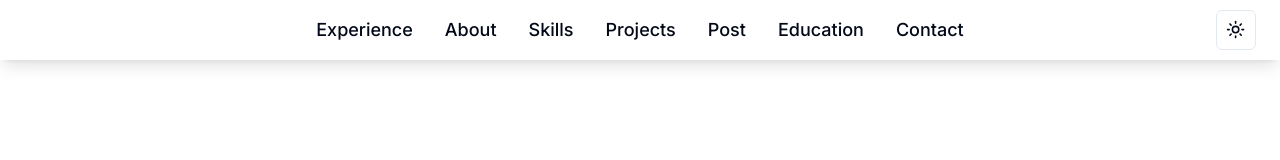
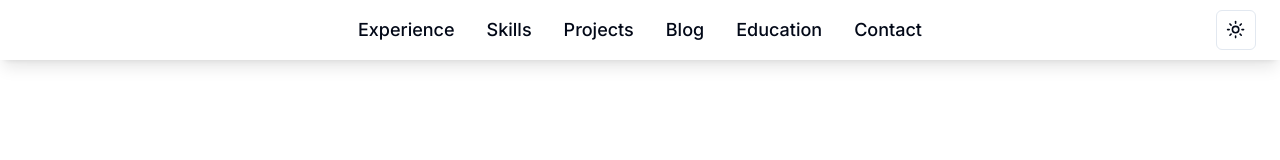
Before and after one commit to lechiluan/lechiluan.github.io, a Next.js app: page / in a window 1280 px wide. Shown: the top 160 px of the page. Built offline with nearby package versions, Linux system fonts and the light colour scheme.

Commit message:
Remove about me

```diff
--- a/src/app/page.tsx
+++ b/src/app/page.tsx
@@ -266,7 +266,7 @@ export default function Home() {
 
       {/* Blog Section */}
       <section id="blog" className="w-full max-w-5xl mt-10 bg-card rounded-lg shadow-xl p-8 scroll-mt-20">
-        <h2 className="text-4xl font-bold text-center mb-10 text-primary">Recent Posts</h2>
+        <h2 className="text-4xl font-bold text-center mb-10 text-primary">Blog</h2>
         <div className="grid grid-cols-1 md:grid-cols-2 lg:grid-cols-3 gap-10">
           {posts.map((post) => (
             <Link key={post.slug} href={`/blog/${post.slug}`} className="bg-background rounded-lg border border-transparent hover:border-primary/50 shadow-md overflow-hidden transform hover:scale-[1.02] transition duration-300">
@@ -285,16 +285,6 @@ export default function Home() {
               </div>
             </Link>
           ))}
-        </div>
-      </section>
-
-      {/* About Me Section */}
-      <section id="about" className="w-full max-w-5xl mt-10 bg-card rounded-lg shadow-xl p-8 scroll-mt-20">
-        <h2 className="text-4xl font-bold text-center mb-10 text-primary">About Me</h2>
-        <div className="text-lg leading-relaxed text-card-foreground space-y-6">
-          <p>
-            {data.about.description}
-          </p>
         </div>
       </section>
 
--- a/src/components/Header.tsx
+++ b/src/components/Header.tsx
@@ -12,11 +12,6 @@ const Header = () => {
             </Link>
           </li>
           <li>
-            <Link href="/#about" className="hover:text-primary transition duration-300">
-              About
-            </Link>
-          </li>
-          <li>
             <Link href="/#skills" className="hover:text-primary transition duration-300">
               Skills
             </Link>
@@ -28,7 +23,7 @@ const Header = () => {
           </li>
           <li>
             <Link href="/blog" className="hover:text-primary transition duration-300">
-              Post
+              Blog
             </Link>
           </li>
           <li>
--- a/src/data/data.json
+++ b/src/data/data.json
@@ -2,11 +2,8 @@
   "hero": {
     "name": "Le Chi Luan",
     "title": "Software Engineer",
-    "bio": "Software Engineer with nearly 3 years of experience designing and operating backend systems for high-volume e-commerce platforms. Proven track record in building scalable, fault-tolerant microservices and distributed workflows using Node.js and Python. Strong expertise in system performance optimization, asynchronous processing, and database efficiency.",
+    "bio": "Software Engineer with nearly 3 years of experience designing and operating backend systems for high-volume e-commerce platforms. Proven track record in building scalable, fault-tolerant microservices and distributed workflows using Node.js and Python. Strong expertise in system performance optimization, asynchronous processing, and database efficiency. Seeking to contribute to a product-driven organization by delivering reliable, scalable backend systems that support long-term business growth and operational excellence.",
     "profileImage": "https://avatars.githubusercontent.com/u/83630945"
-  },
-  "about": {
-    "description": "Hello! I'm Le Chi Luan, a software engineer with a strong foundation in web development. My journey in tech began with a fascination for how digital products come to life, leading me to dive deep into various programming languages and frameworks. Over the years, I've honed my skills in front-end and back-end development, working with technologies like React, Next.js, Node.js, and various databases. I thrive in environments where I can solve complex problems and contribute to impactful projects. When I'm not coding, you can find me exploring new tech trends, contributing to open-source projects, or enjoying outdoor activities. I believe in continuous learning and always strive to improve my craft."
   },
   "skills": [
     {
```
